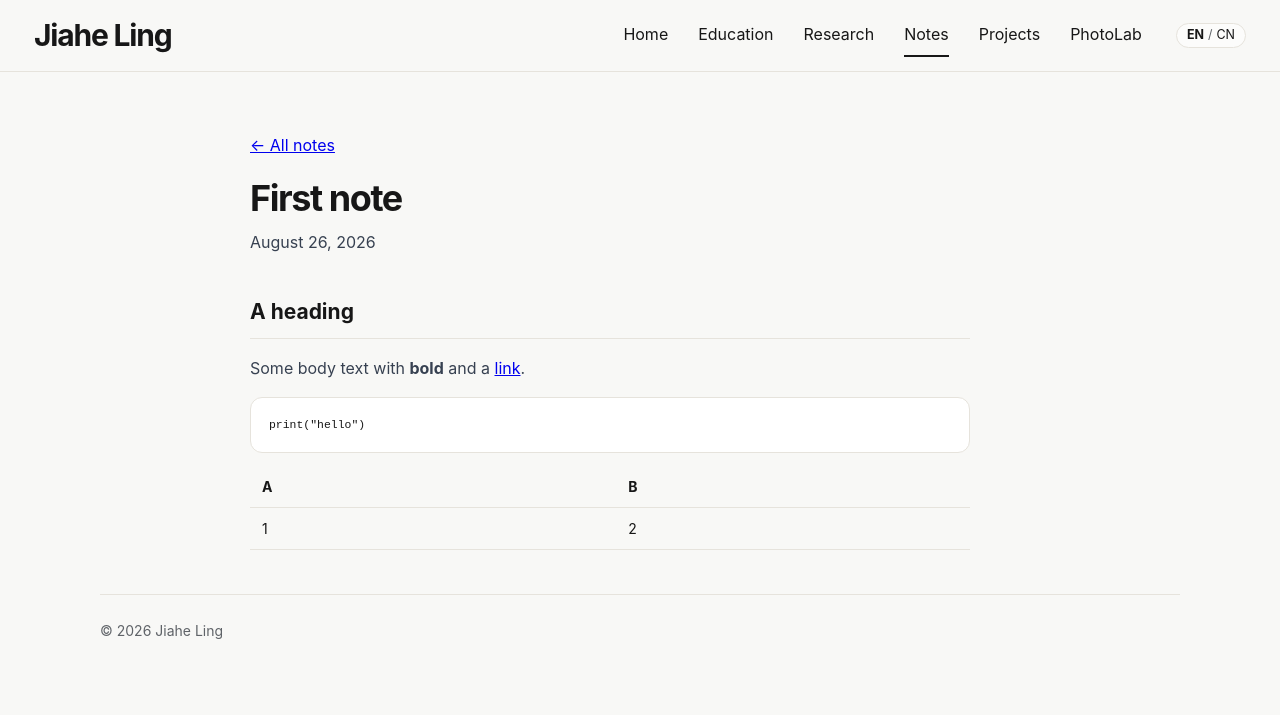
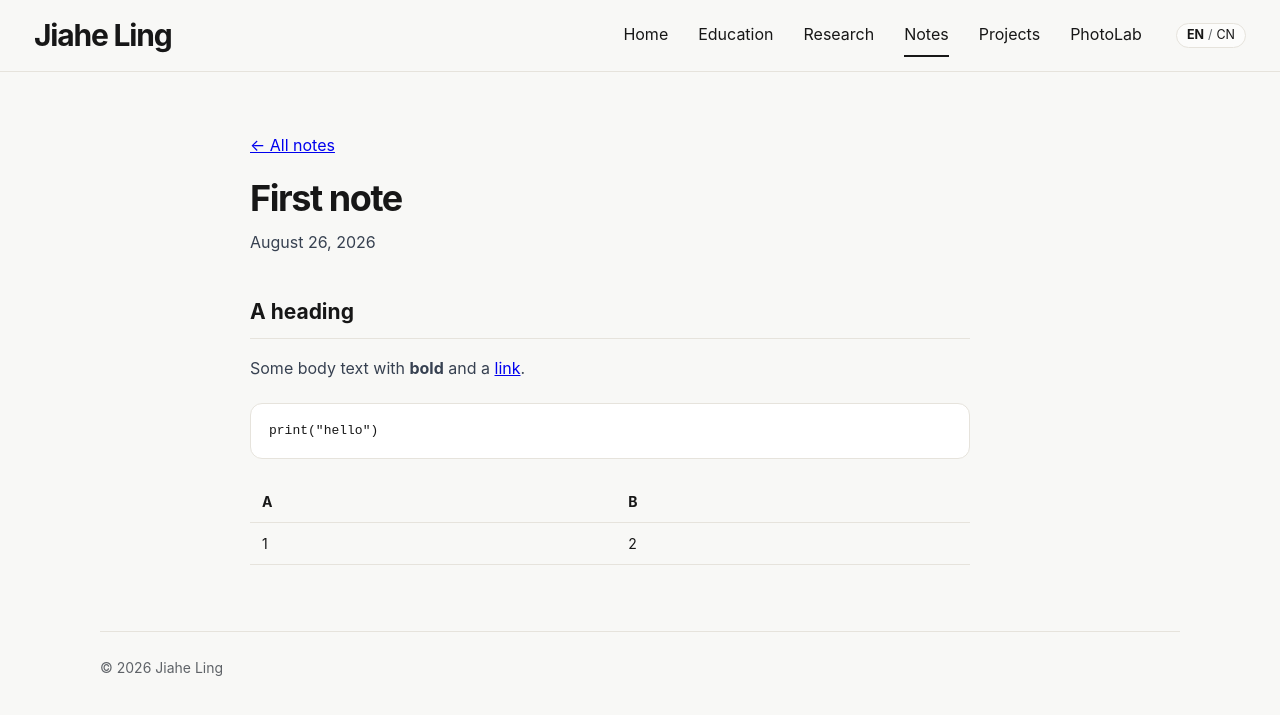
Before and after one commit to JiaheLing/jiaheling.github.io, a Jekyll site: the page built from notes/hello-word.md, in a window 1280 px wide. Shown: the top 715 px of the page. Built offline with Jekyll 4.4.1, drawn with Linux system fonts in a browser that asks for light colours.

Commit message:
update css

```diff
--- a/assets/style.css
+++ b/assets/style.css
@@ -1190,44 +1190,157 @@
   }
 }
 
-/* Notes */
-.note-list { list-style: none; margin: 30px 0 0; padding: 0; }
-.note-list-item {
-  display: grid; grid-template-columns: 92px minmax(0,1fr);
-  gap: 20px; padding: 18px 0; border-top: 1px solid var(--line);
+/* ===== Notes ===== */
+
+/* Index: one section per note, accordion per part */
+.note-book {
+  margin-top: 34px;
 }
-.note-list-item:last-child { border-bottom: 1px solid var(--line); }
-.note-list-item > time { color: var(--muted); font-size: 13px; white-space: nowrap; }
-.note-list-title { color: var(--text); text-decoration: none; font-size: 17px; font-weight: 640; }
-.note-list-title:hover { text-decoration: underline; text-underline-offset: 3px; }
-.note-list-summary { margin: 6px 0 0; color: var(--muted); font-size: 14px; }
 
-.note-date { color: var(--muted); font-size: 13px; margin: -6px 0 24px; }
-.note-body { max-width: 720px; }
-.note-body h2 { margin: 40px 0 12px; font-size: 21px; border-bottom: 1px solid var(--line); padding-bottom: 8px; }
-.note-body img { max-width: 100%; border-radius: var(--radius); }
-.note-body pre {
-  background: var(--panel); border: 1px solid var(--line);
-  border-radius: 12px; padding: 16px 18px; overflow-x: auto; font-size: 13px;
+.note-book-title {
+  margin: 0 0 14px;
+  font-size: 20px;
+  letter-spacing: -0.02em;
 }
-.note-body code { font-size: 0.88em; }
-.note-body table { width: 100%; border-collapse: collapse; font-size: 14px; }
-.note-body th, .note-body td { border-bottom: 1px solid var(--line); padding: 9px 12px; text-align: left; }
 
-/* Notes */
-.note-book { margin-top: 34px; }
-.note-book-title { font-size: 20px; letter-spacing: -0.02em; margin: 0 0 14px; }
+.chapter-list {
+  margin: 0;
+  padding-left: 22px;
+  display: grid;
+  gap: 9px;
+}
 
-.chapter-list { margin: 0; padding-left: 22px; display: grid; gap: 9px; }
-.chapter-list li::marker { color: var(--muted); font-size: 13px; }
-.chapter-list a { color: var(--text); text-decoration: none; }
-.chapter-list a:hover { text-decoration: underline; text-underline-offset: 3px; }
+.chapter-list li {
+  font-size: 15px;
+}
 
-.chapter-planned { color: var(--muted); }
+.chapter-list li::marker {
+  color: var(--muted);
+  font-size: 13px;
+}
+
+.chapter-list a {
+  color: var(--text);
+  text-decoration: none;
+}
+
+.chapter-list a:hover {
+  text-decoration: underline;
+  text-underline-offset: 3px;
+}
+
+.chapter-planned {
+  color: var(--muted);
+}
 
 .chapter-badge {
-  margin-left: 8px; padding: 1px 8px; border-radius: 999px;
-  border: 1px solid var(--line); background: var(--panel);
-  color: var(--muted); font-size: 11px; letter-spacing: 0.04em;
+  margin-left: 8px;
+  padding: 1px 8px;
+  border: 1px solid var(--line);
+  border-radius: 999px;
+  background: var(--panel);
+  color: var(--muted);
+  font-size: 11px;
+  letter-spacing: 0.04em;
 }
-.chapter-optional { font-style: italic; }
+
+.chapter-optional {
+  font-style: italic;
+}
+
+/* Chapter page */
+.note-crumb {
+  color: var(--muted);
+}
+
+.note-date {
+  margin: -6px 0 24px;
+  color: var(--muted);
+  font-size: 13px;
+}
+
+.note-body {
+  max-width: 720px;
+}
+
+.note-body h2 {
+  margin: 40px 0 12px;
+  padding-bottom: 8px;
+  border-bottom: 1px solid var(--line);
+  font-size: 21px;
+}
+
+.note-body h3 {
+  margin: 30px 0 8px;
+  font-size: 17px;
+  letter-spacing: -0.015em;
+}
+
+.note-body img {
+  max-width: 100%;
+  height: auto;
+  border-radius: var(--radius);
+}
+
+.note-body blockquote {
+  margin: 22px 0;
+  padding: 2px 0 2px 18px;
+  border-left: 3px solid var(--line);
+  color: var(--muted);
+}
+
+.note-body code {
+  font-size: 0.88em;
+}
+
+.note-body pre {
+  margin: 22px 0;
+  padding: 16px 18px;
+  border: 1px solid var(--line);
+  border-radius: 12px;
+  background: var(--panel);
+  overflow-x: auto;
+  font-size: 13px;
+}
+
+.note-body pre code {
+  font-size: inherit;
+}
+
+.note-body table {
+  width: 100%;
+  margin: 22px 0;
+  border-collapse: collapse;
+  font-size: 14px;
+}
+
+.note-body th,
+.note-body td {
+  padding: 9px 12px;
+  border-bottom: 1px solid var(--line);
+  text-align: left;
+}
+
+.note-body th {
+  font-weight: 720;
+}
+
+/* Prev / next chapter */
+.chapter-nav {
+  display: flex;
+  justify-content: space-between;
+  gap: 20px;
+  margin-top: 48px;
+  padding-top: 20px;
+  border-top: 1px solid var(--line);
+  font-size: 14px;
+}
+
+.chapter-nav a {
+  color: var(--muted);
+  text-decoration: none;
+}
+
+.chapter-nav a:hover {
+  color: var(--text);
+}
```
